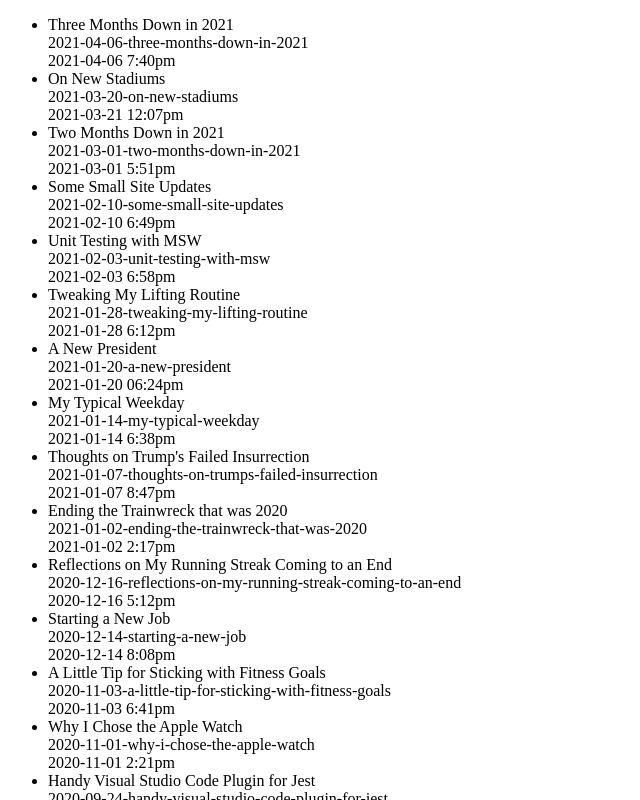
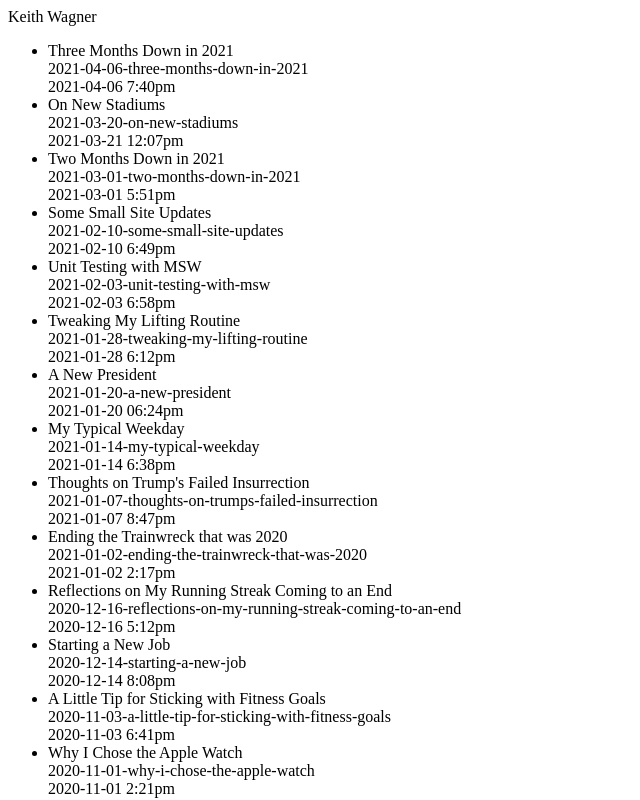
Before and after one commit to kpwags/kpwags.com, a Next.js app: page / in a window 1280 px wide. Shown: the top 800 px of the page, without its empty margins (0-640 px from the left). Built offline with nearby package versions, Linux system fonts and the light colour scheme.

Commit message:
Converted to Typescript

```diff
--- /dev/null
+++ b/components/Header/index.tsx
@@ -0,0 +1,7 @@
+import React from 'react';
+
+const Header: React.FC = () => {
+    return (<header>Keith Wagner</header>);
+}
+
+export default Header;
--- a/package.json
+++ b/package.json
@@ -11,9 +11,11 @@
   "author": "",
   "license": "ISC",
   "dependencies": {
+    "@types/node": "^14.14.41",
     "next": "^10.1.3",
     "react": "^17.0.2",
-    "react-dom": "^17.0.2"
+    "react-dom": "^17.0.2",
+    "styled-components": "^5.2.3"
   },
   "devDependencies": {
     "@types/react": "^17.0.3",
--- a/pages/index.jsx
+++ /dev/null
@@ -1,29 +0,0 @@
-import React from 'react';
-import { getSortedPostsData } from '@lib/posts';
-
-export async function getStaticProps() {
-    const allPostsData = getSortedPostsData();
-    return {
-        props: {
-            allPostsData,
-        },
-    };
-}
-
-const Home = ({ allPostsData }) => {
-    return (
-        <ul>
-            {allPostsData.map(({ id, date, title }) => (
-                <li key={id}>
-                    {title}
-                    <br />
-                    {id}
-                    <br />
-                    {date}
-                </li>
-            ))}
-        </ul>
-    );
-};
-
-export default Home;
--- /dev/null
+++ b/pages/index.tsx
@@ -0,0 +1,37 @@
+import React from 'react';
+import Header from '@components/Header'
+import { getSortedPostsData } from '@lib/posts';
+
+export async function getStaticProps() {
+    const allPostsData = getSortedPostsData();
+    return {
+        props: {
+            allPostsData,
+        },
+    };
+}
+
+interface HomeProps {
+    allPostsData: Array<{ id: string, date: Date, title: string }>
+}
+
+const Home: React.FC<HomeProps> = ({ allPostsData }) => {
+    return (
+        <>
+            <Header />
+            <ul>
+                {allPostsData.map(({ id, date, title }) => (
+                    <li key={id}>
+                        {title}
+                        <br />
+                        {id}
+                        <br />
+                        {date}
+                    </li>
+                ))}
+            </ul>
+        </>
+    );
+};
+
+export default Home;
```
Also changed, not shown: jsconfig.json (deleted, +0 -10 lines), tsconfig.json (added, +38 -0 lines), .eslintrc.json (added), 1 other file (tests, documents, lock files or other folders).
